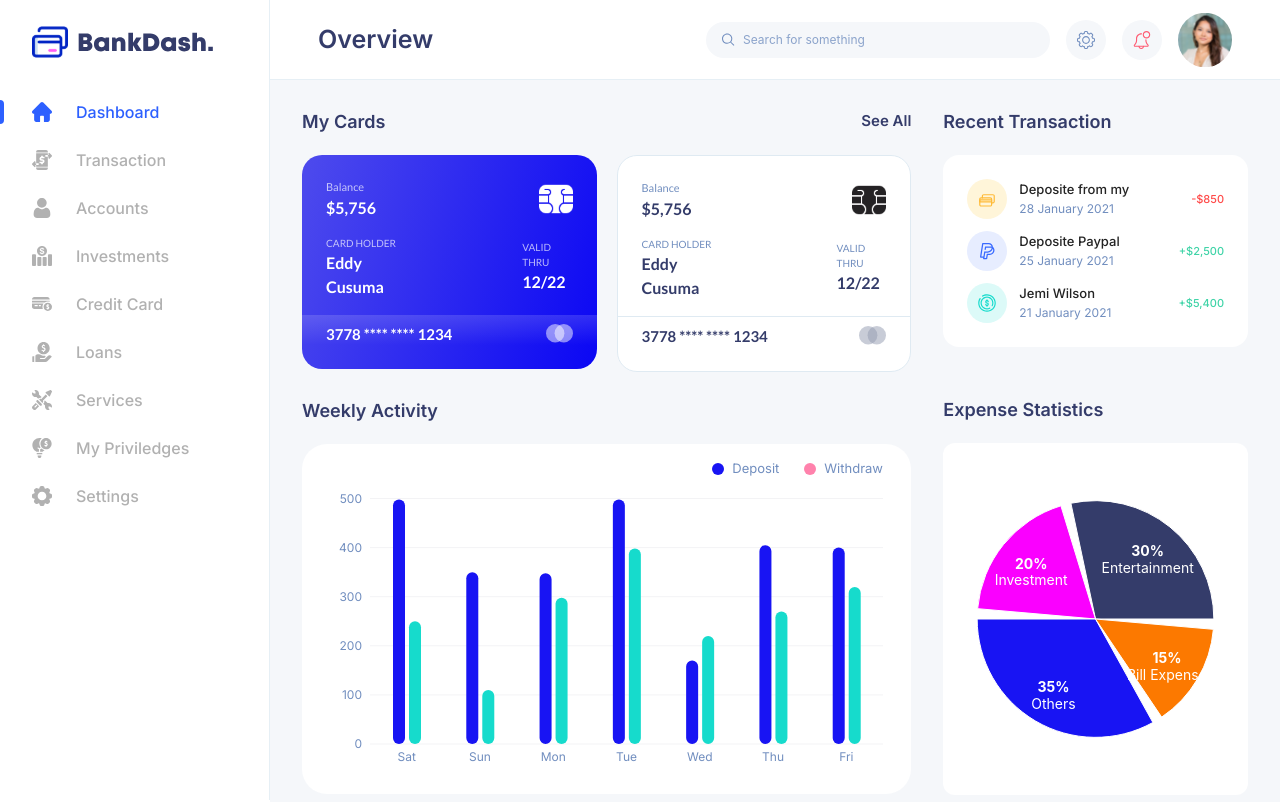
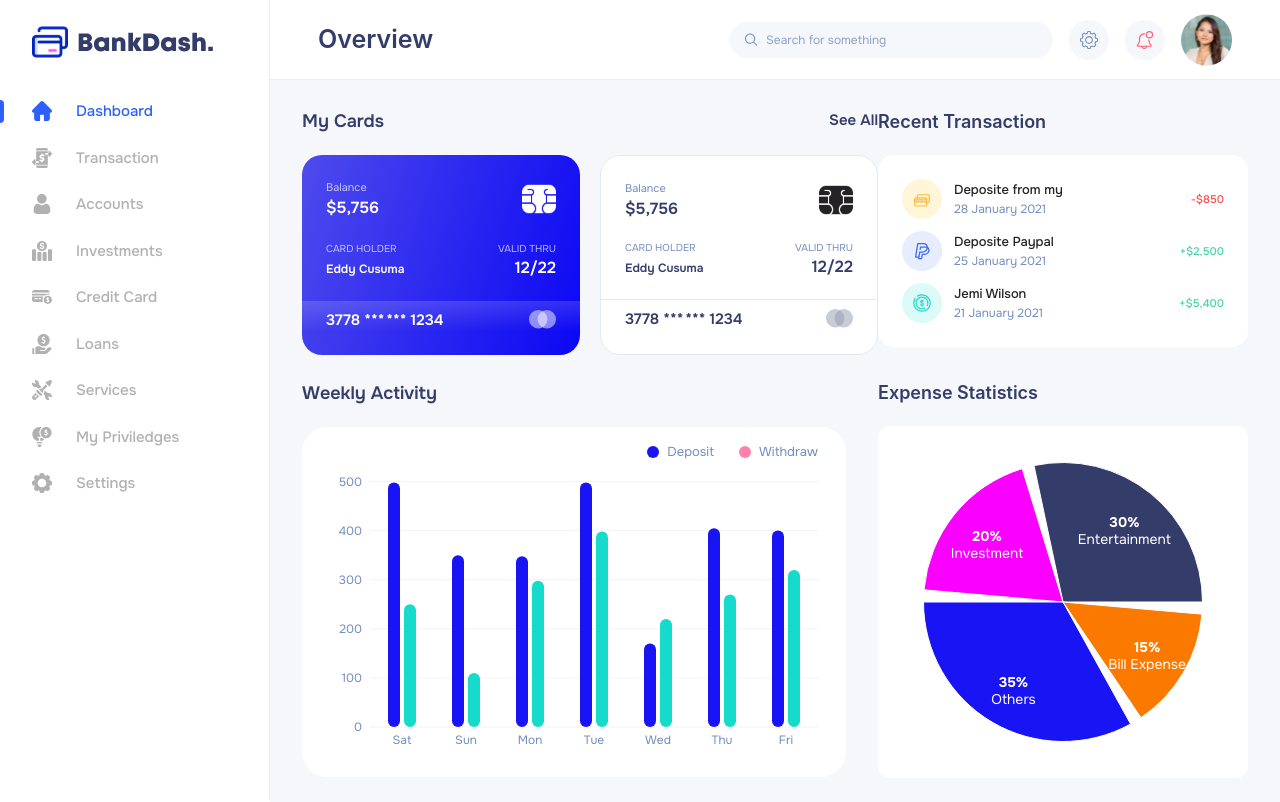
Before and after one commit to ololade154/BankDash-dashboard, a React (Vite) app: page / in a window 1280 px wide. Shown: the top 802 px of the page. Built offline with nearby package versions, Linux system fonts and the light colour scheme.

Commit message:
dashboard updated

```diff
--- a/src/components/SideBar.jsx
+++ b/src/components/SideBar.jsx
@@ -53,7 +53,7 @@ export const SideBar = () => {
                 `}
             >
               {feature.icon}
-              <span className="text-[16px] font-medium">{feature.name}</span>
+              <span className="text-[15px] font-medium">{feature.name}</span>
             </div>
           </NavLink>
         ))}
--- a/src/components/card.jsx
+++ b/src/components/card.jsx
@@ -13,7 +13,7 @@ export const Card = ({
 }) => {
   return (
     <div
-      className={`${bgColor} p-6 lato-font md:max-w-80 flex flex-col gap-y-4  ${border ? 'card-border' : ''}
+      className={`${bgColor} p-6 lato-font w-full h-50 gap-y-4 flex flex-col  justify-between ${border ? 'card-border' : ''}
       ${textColor ? 'text-white' : 'card-text-three'}`}
       style={{ borderRadius: '20px' }}
     >
@@ -29,22 +29,22 @@ export const Card = ({
         {cardColor === 'colored' && <CardChipWhite />}
         {cardColor === 'white' && <CardChipBlack />}
       </div>
-      <div className="flex items-center gap-28">
+      <div className="flex items-center justify-between">
         <div>
           <p
             className={`${textColor ? 'card-text-one' : 'card-text-two'} text-[10px] font-normal`}
           >
             CARD HOLDER
           </p>
-          <span className=" text-[16px]  font-semibold">Eddy Cusuma</span>
+          <span className=" text-[12px]  font-semibold">Eddy Cusuma</span>
         </div>
-        <div>
+        <div className='flex flex-col'>
           <p
             className={`${textColor ? 'card-text-one' : 'card-text-two'} text-[10px] font-normal`}
           >
             VALID THRU
           </p>
-          <span className=" text-[16px]  font-semibold">12/22</span>
+          <span className="self-end text-[16px]  font-semibold">12/22</span>
         </div>
       </div>
       <div
--- a/src/components/cardSlider.jsx
+++ b/src/components/cardSlider.jsx
@@ -50,12 +50,11 @@ export const CardSlider = () => {
         spaceBetween={20}
         breakpoints={{
           0: { slidesPerView: 1 },
-          768: { slidesPerView: 2 },
+          768: { slidesPerView: '2' },
         }}
-        style={{ width: '100%' }}
       >
         {cards.map((card) => (
-          <SwiperSlide key={card.id} className="flex justify-center ">
+          <SwiperSlide style={{width: "140px"}} key={card.id} className="flex justify-center ">
             <Card
               title={card.title}
               amount={card.amount}
--- a/src/components/homePage.jsx
+++ b/src/components/homePage.jsx
@@ -7,8 +7,8 @@ import { NavLink } from 'react-router-dom';
 export const HomePage = () => {
   return (
     <div>
-      <div className="flex flex-col gap-y-4 md:flex-row md:gap-x-8 md:items-start">
-        <div className="min-w-0 md:flex-2 ">
+      <div className="flex flex-col gap-y-6 md:flex-row justify-between md:items-start">
+        <div className="min-w-0 md:grow-0 md:basis-185">
           <div className="flex justify-between md:mb-5 mb-3 main-color font-semibold inter-font">
             <div>
               <h1 className="text-[18px] ">My Cards</h1>
@@ -21,21 +21,21 @@ export const HomePage = () => {
           </div>
           <CardSlider />
         </div>
-        <div className="min-w-0 md:flex-1">
+        <div className=" min-w-0 md:basis-92.5 md:grow-0 md:shrink-0">
           <div className="md:mb-5 mb-4 main-color font-semibold inter-font text-[18px]">
             Recent Transaction
           </div>
           <Transaction />
         </div>
       </div>
-      <div className="flex flex-col mt-4  gap-y-4 md:flex-row md:gap-x-8 md:items-center md:mt-6">
-        <div className="min-w-0 md:flex-2  ">
+      <div className="flex flex-col mt-4 justify-between md:flex-row md:gap-x-8 md:items-center md:mt-6">
+        <div className="min-w-0 md:grow-0 md:basis-185">
           <div className="flex justify-between mb-4 md:mb-5 main-color font-semibold inter-font">
             <h1 className="text-[18px] ">Weekly Activity</h1>
           </div>
           <MyBarChart />
         </div>
-        <div className="min-w-0 md:flex-1">
+        <div className="min-w-0 md:basis-92.5 md:grow-0 md:shrink-0">
           <div className="md:mb-5 mb-4 main-color font-semibold inter-font text-[18px]">
             Expense Statistics
           </div>
--- a/src/index.css
+++ b/src/index.css
@@ -1,6 +1,8 @@
-@import url('https://fonts.googleapis.com/css2?family=Inter:ital,opsz,wght@0,14..32,100..900;1,14..32,100..900&display=swap');
-@import url('https://fonts.googleapis.com/css2?family=Lato:ital,wght@0,100;0,300;0,400;0,700;0,900;1,100;1,300;1,400;1,700;1,900&display=swap');
-@import 'tailwindcss';
+/* @import url('https://fonts.googleapis.com/css2?family=Inter:ital,opsz,wght@0,14..32,100..900;1,14..32,100..900&display=swap'); */
+@import url("https://fonts.googleapis.com/css2?family=Onest:wght@100..900&display=swap");
+
+/* @import url('https://fonts.googleapis.com/css2?family=Lato:ital,wght@0,100;0,300;0,400;0,700;0,900;1,100;1,300;1,400;1,700;1,900&display=swap'); */
+@import "tailwindcss";
 
 .active-color {
   color: #2d60ff;
@@ -12,10 +14,10 @@
   background-color: #2d60ff;
 }
 .inter-font {
-  font-family: 'Inter', sans-serif;
+  font-family: "Inter", sans-serif;
 }
 .lato-font {
-  font-family: 'Lato', sans-serif;
+  font-family: "Lato", sans-serif;
 }
 .nav-font-color {
   color: #343c6a;
@@ -59,3 +61,7 @@
   outline: none;
   box-shadow: none;
 }
+
+* {
+  font-family: "Onest", sans-serif;
+}
```
